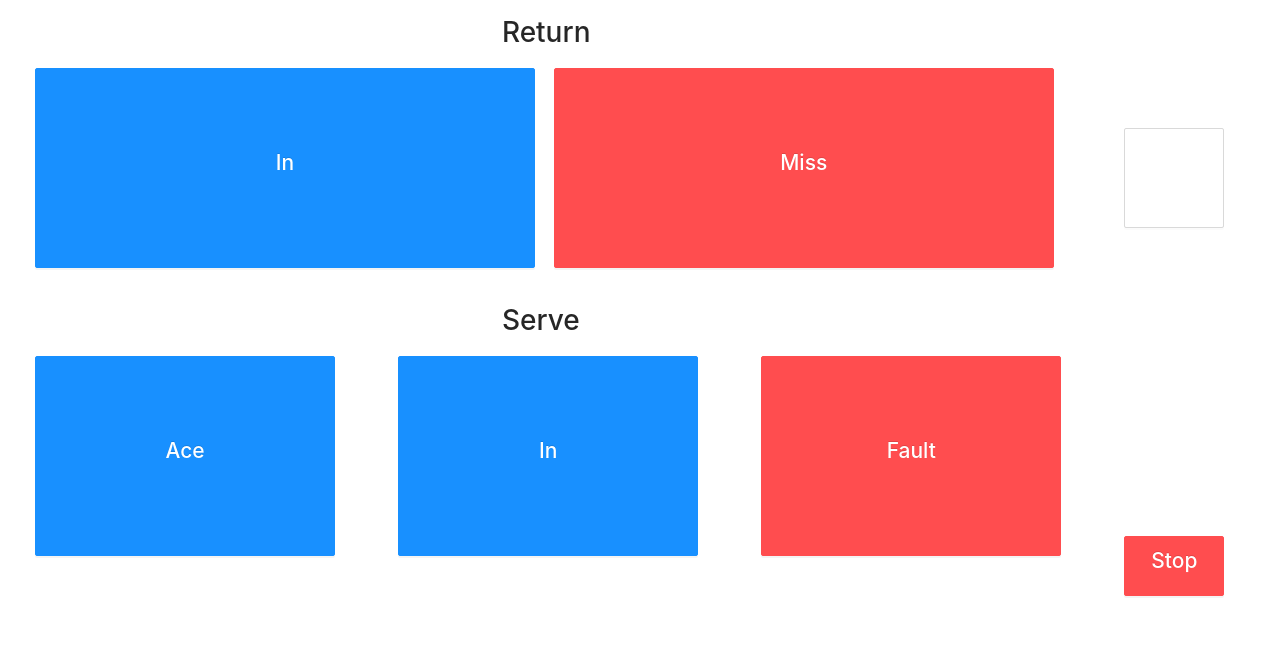
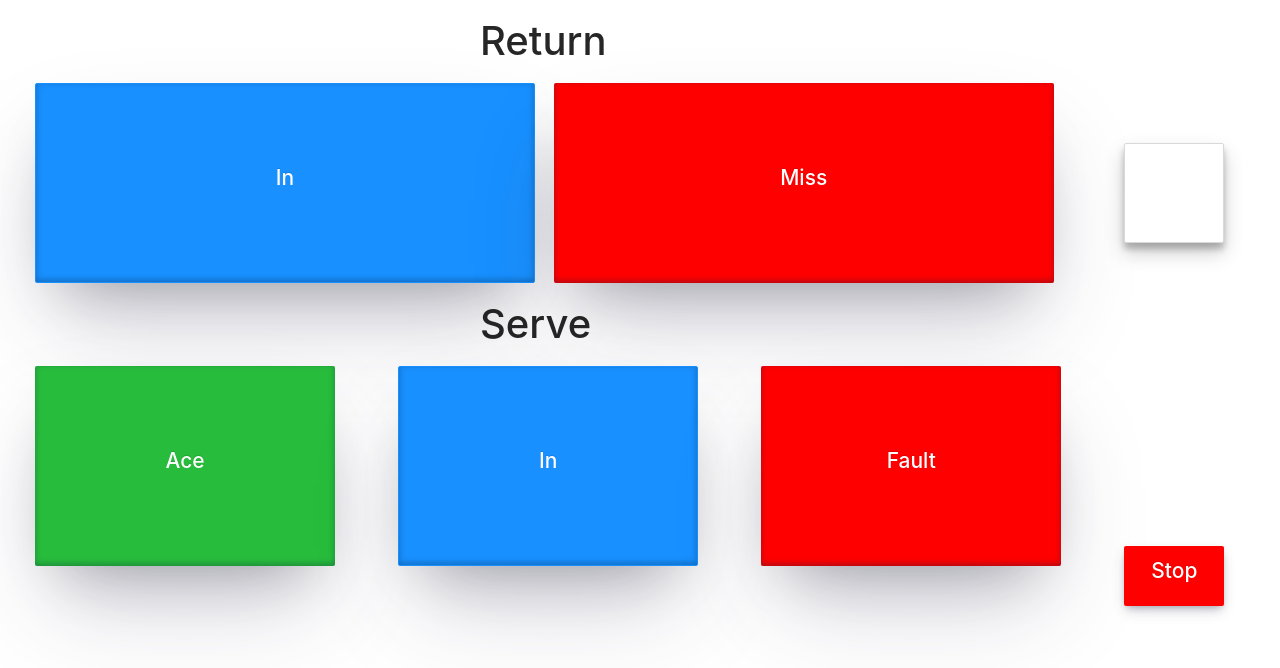
Before and after one commit to morganmarienelson/bounce, a Next.js app: page / in a window 1280 px wide. Shown: the top 668 px of the page. Built offline with nearby package versions, Linux system fonts and the light colour scheme; some icons are missing.

Commit message:
button panel styling

```diff
--- /dev/null
+++ b/pages/components/panel.module.css
@@ -0,0 +1,23 @@
+.panelButton {
+  box-shadow: rgba(50, 50, 93, 0.25) 0px 50px 100px -20px,
+    rgba(0, 0, 0, 0.3) 0px 30px 60px -30px,
+    rgba(10, 37, 64, 0.35) 0px -2px 6px 0px inset;
+}
+
+.undo {
+  box-shadow: rgba(0, 0, 0, 0.19) 0px 10px 20px, rgba(0, 0, 0, 0.23) 0px 6px 6px;
+  border-color: none;
+}
+
+.undo:hover {
+  background-color: rgb(238, 238, 238);
+  border-color: rgb(238, 238, 238);
+}
+
+.panelTitle {
+  font-size: 40px;
+  font-weight: 500;
+  margin-bottom: 10px;
+  margin-top: 10px;
+  margin-left: 30px;
+}
--- a/pages/components/returnPanel.tsx
+++ b/pages/components/returnPanel.tsx
@@ -1,6 +1,7 @@
 import { Button, Col, message, Row } from "antd";
 import { Undo } from "grommet-icons";
 import React from "react";
+import styles from "./panel.module.css";
 
 interface ReturnPanelProps {
   pointFinished: () => void;
@@ -30,14 +31,15 @@ const ReturnPanel: React.FC<ReturnPanelProps> = ({
 
   return (
     <>
-      <Col span={9}></Col>
-      <Col style={{ marginTop: 10 }}>
-        <h1>Return</h1>
+      <Col span={8}></Col>
+      <Col>
+        <div className={styles.panelTitle}>Return</div>
       </Col>
       <Col span={11}></Col>
       <Col span={10}>
         {!showReturnButtons ? (
           <Button
+            className={styles.panelButton}
             type="primary"
             style={{ width: 500, height: 200 }}
             onClick={onInClick}
@@ -47,16 +49,27 @@ const ReturnPanel: React.FC<ReturnPanelProps> = ({
         ) : (
           <Row>
             <Button
+              className={styles.panelButton}
               type="primary"
-              style={{ width: 250, height: 200 }}
+              style={{
+                width: 250,
+                height: 200,
+                background: "rgba(37, 187, 57, 0.986)",
+                border: "rgba(37, 187, 57, 0.986)",
+              }}
               onClick={onWinningButtonClick}
             >
               <h2 style={{ color: "white" }}>Won</h2>
             </Button>
             <Button
+              className={styles.panelButton}
               type="primary"
-              danger={true}
-              style={{ width: 250, height: 200 }}
+              style={{
+                width: 250,
+                height: 200,
+                background: "#ff0000",
+                border: "#ff0000",
+              }}
               onClick={onLosingButtonClick}
             >
               <h2 style={{ color: "white" }}>Lost</h2>
@@ -66,9 +79,14 @@ const ReturnPanel: React.FC<ReturnPanelProps> = ({
       </Col>
       <Col span={11}>
         <Button
+          className={styles.panelButton}
           type="primary"
-          danger={true}
-          style={{ width: 500, height: 200 }}
+          style={{
+            width: 500,
+            height: 200,
+            background: "#ff0000",
+            border: "#ff0000",
+          }}
           onClick={pointFinished}
         >
           <h2 style={{ color: "white" }}>Miss</h2>
@@ -76,6 +94,7 @@ const ReturnPanel: React.FC<ReturnPanelProps> = ({
       </Col>
       <Col span={2}>
         <Button
+          className={styles.undo}
           type="default"
           style={{ width: 100, height: 100, marginTop: 60 }}
           icon={<Undo />}
--- a/pages/components/servingPanel.tsx
+++ b/pages/components/servingPanel.tsx
@@ -1,5 +1,6 @@
 import { Button, Col, Row } from "antd";
 import React from "react";
+import styles from "./panel.module.css";
 
 interface ServingPanelProps {
   pointFinished: () => void;
@@ -25,15 +26,21 @@ const ServingPanel: React.FC<ServingPanelProps> = ({
 
   return (
     <>
-      <Col span={9}></Col>
-      <Col style={{ marginTop: 30 }}>
-        <h1>Serve</h1>
+      <Col span={8}></Col>
+      <Col>
+        <div className={styles.panelTitle}>Serve</div>
       </Col>
-      <Col span={10}></Col>
+      <Col span={11}></Col>
       <Col span={7}>
         <Button
+          className={styles.panelButton}
           type="primary"
-          style={{ width: 300, height: 200 }}
+          style={{
+            width: 300,
+            height: 200,
+            background: "rgba(37, 187, 57, 0.986)",
+            border: "rgba(37, 187, 57, 0.986)",
+          }}
           onClick={pointFinished}
         >
           <h2 style={{ color: "white" }}>Ace</h2>
@@ -42,6 +49,7 @@ const ServingPanel: React.FC<ServingPanelProps> = ({
       <Col span={7}>
         {!showServeButtons ? (
           <Button
+            className={styles.panelButton}
             type="primary"
             style={{ width: 300, height: 200 }}
             onClick={onInClick}
@@ -51,16 +59,27 @@ const ServingPanel: React.FC<ServingPanelProps> = ({
         ) : (
           <Row>
             <Button
+              className={styles.panelButton}
               type="primary"
-              style={{ width: 150, height: 200 }}
+              style={{
+                width: 150,
+                height: 200,
+                background: "rgba(37, 187, 57, 0.986)",
+                border: "rgba(37, 187, 57, 0.986)",
+              }}
               onClick={onWinningButtonClick}
             >
               <h2 style={{ color: "white" }}>Won</h2>
             </Button>
             <Button
+              className={styles.panelButton}
               type="primary"
-              danger={true}
-              style={{ width: 150, height: 200 }}
+              style={{
+                width: 150,
+                height: 200,
+                background: "#ff0000",
+                border: "#ff0000",
+              }}
               onClick={onLosingButtonClick}
             >
               <h2 style={{ color: "white" }}>Lost</h2>
@@ -70,9 +89,14 @@ const ServingPanel: React.FC<ServingPanelProps> = ({
       </Col>
       <Col span={7}>
         <Button
+          className={styles.panelButton}
           type="primary"
-          danger={true}
-          style={{ width: 300, height: 200 }}
+          style={{
+            width: 300,
+            height: 200,
+            background: "#ff0000",
+            border: "#ff0000",
+          }}
           onClick={pointFinished}
         >
           <h2 style={{ color: "white" }}>Fault</h2>
--- a/pages/pointDashboard.tsx
+++ b/pages/pointDashboard.tsx
@@ -78,6 +78,10 @@ const PointDashboard: React.FC<PointDashboardProps> = ({
               width: 100,
               height: 60,
               marginTop: 180,
+              background: "#ff0000",
+              border: "#ff0000",
+              boxShadow:
+                "rgba(50, 50, 93, 0.25) 0px 6px 12px -2px, rgba(0, 0, 0, 0.3) 0px 3px 7px -3px",
             }}
             onClick={confirmStop}
           >
```
